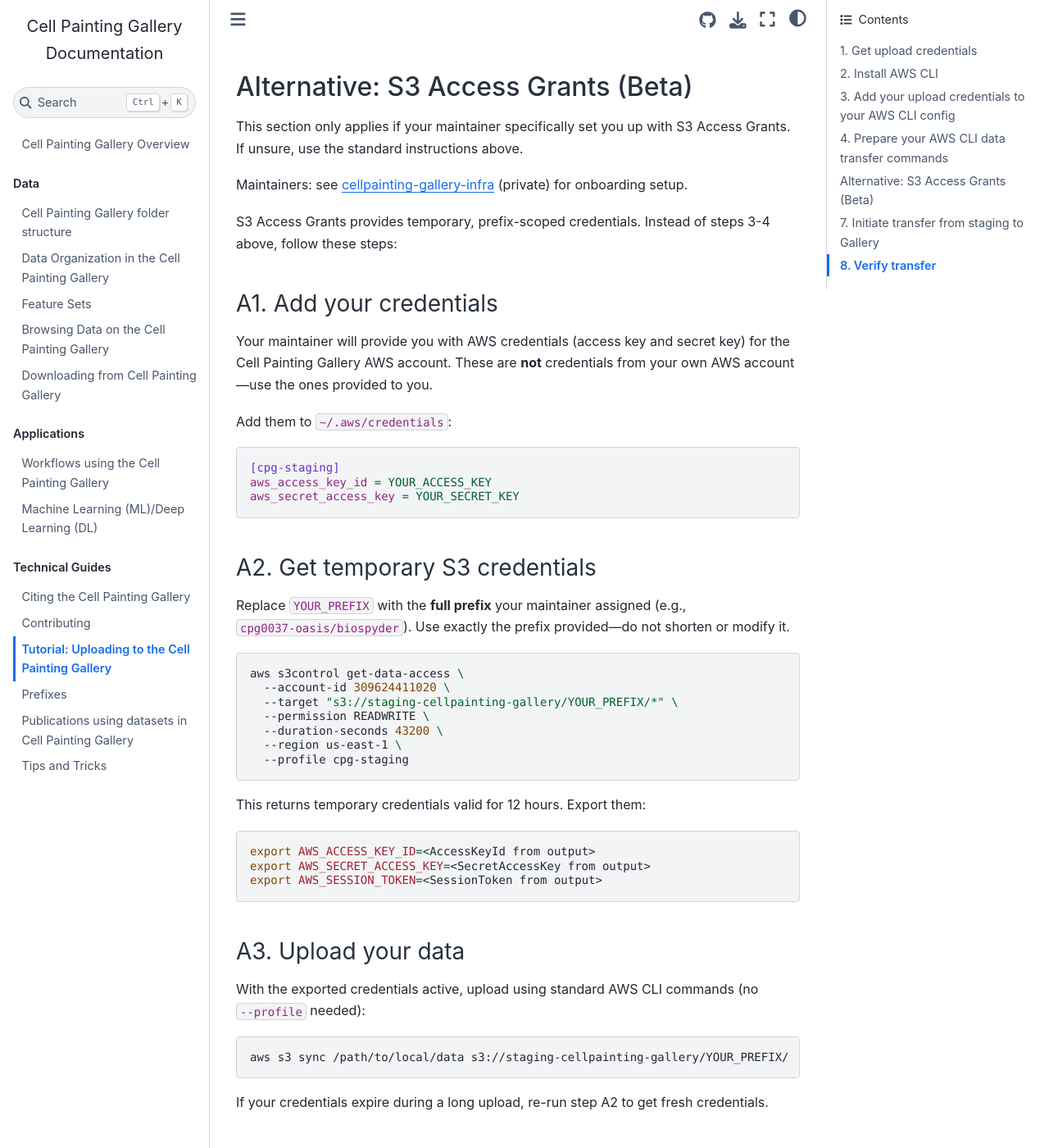
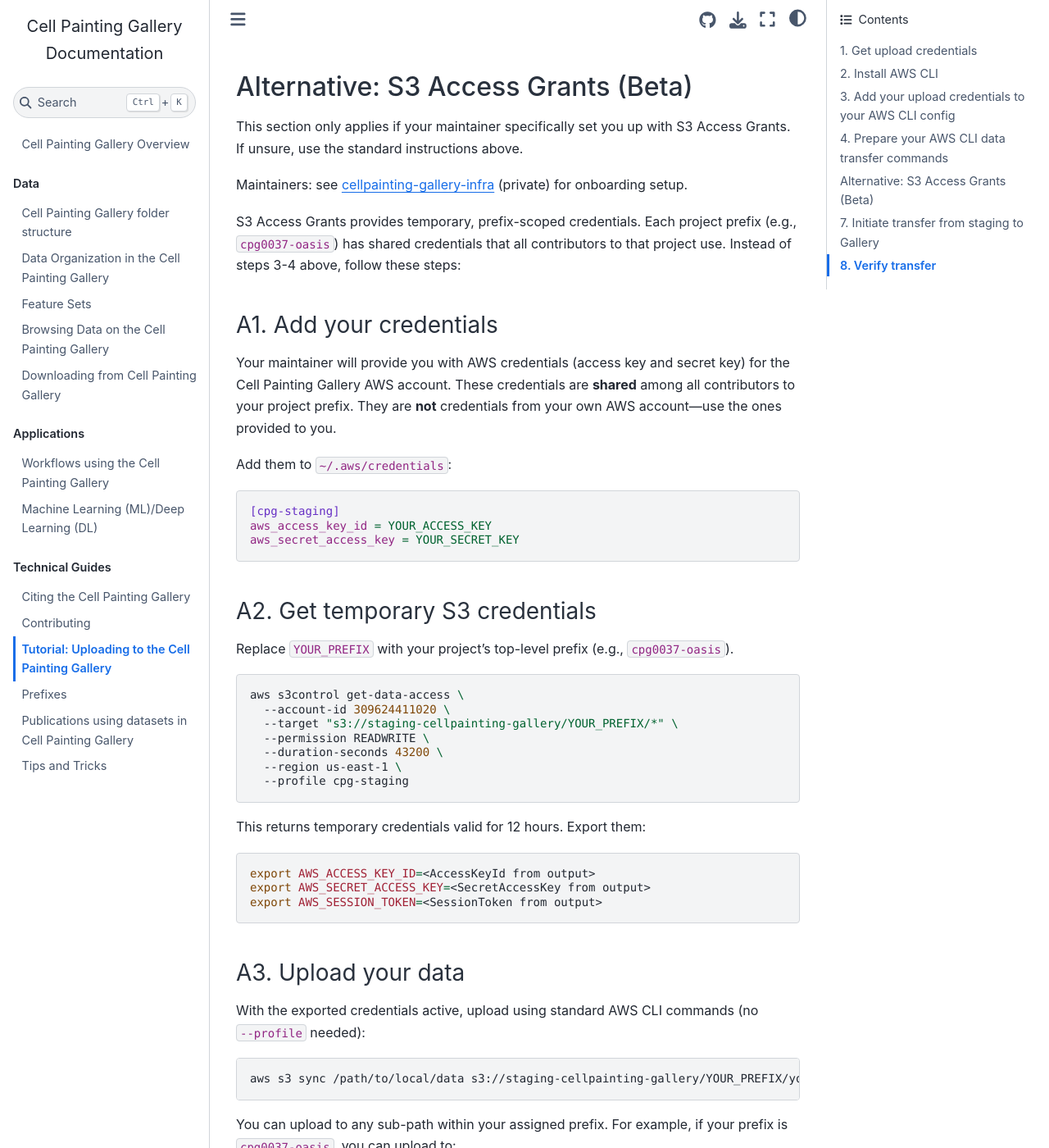
Before and after one commit to broadinstitute/cellpainting-gallery, a Jupyter Book: the page built from documentation/uploading_to_cpg.md, in a window 1280 px wide and 1400 px high, scrolled down 1901 px. Shown: the whole window at 82% size. Built offline with Jupyter Book 1.0.4 settings and Sphinx 7.4.7 and the Sphinx Book theme 1.1.4, drawn with Linux system fonts in a browser that asks for light colours; pages that are not in the unit, such as notebooks, are missing from menus; some of the changed text lies outside the part shown.

Commit message:
Update S3 Access Grants docs for shared credentials model
- Update to reflect that credentials are shared per project prefix
- Clarify that all contributors to a project use the same credentials
- Update examples to use top-level prefix (e.g., cpg0037-oasis)
- Add note about uploading to sub-paths within assigned prefix

🤖 Generated with [Claude Code](https://claude.com/claude-code)

Co-Authored-By: Claude <noreply@anthropic.com>

````diff
--- a/documentation/uploading_to_cpg.md
+++ b/documentation/uploading_to_cpg.md
@@ -66,12 +66,13 @@ If unsure, use the standard instructions above.
 
 Maintainers: see [cellpainting-gallery-infra](https://github.com/broadinstitute/cellpainting-gallery-infra) (private) for onboarding setup.
 
-S3 Access Grants provides temporary, prefix-scoped credentials. Instead of steps 3-4 above, follow these steps:
+S3 Access Grants provides temporary, prefix-scoped credentials. Each project prefix (e.g., `cpg0037-oasis`) has shared credentials that all contributors to that project use. Instead of steps 3-4 above, follow these steps:
 
 ### A1. Add your credentials
 
 Your maintainer will provide you with AWS credentials (access key and secret key) for the Cell Painting Gallery AWS account.
-These are **not** credentials from your own AWS account—use the ones provided to you.
+These credentials are **shared** among all contributors to your project prefix.
+They are **not** credentials from your own AWS account—use the ones provided to you.
 
 Add them to `~/.aws/credentials`:
 
@@ -83,8 +84,7 @@ aws_secret_access_key = YOUR_SECRET_KEY
 
 ### A2. Get temporary S3 credentials
 
-Replace `YOUR_PREFIX` with the **full prefix** your maintainer assigned (e.g., `cpg0037-oasis/biospyder`).
-Use exactly the prefix provided—do not shorten or modify it.
+Replace `YOUR_PREFIX` with your project's top-level prefix (e.g., `cpg0037-oasis`).
 
 ```bash
 aws s3control get-data-access \
@@ -109,8 +109,12 @@ export AWS_SESSION_TOKEN=<SessionToken from output>
 With the exported credentials active, upload using standard AWS CLI commands (no `--profile` needed):
 
 ```bash
-aws s3 sync /path/to/local/data s3://staging-cellpainting-gallery/YOUR_PREFIX/
+aws s3 sync /path/to/local/data s3://staging-cellpainting-gallery/YOUR_PREFIX/your/data/path/
 ```
+
+You can upload to any sub-path within your assigned prefix. For example, if your prefix is `cpg0037-oasis`, you can upload to:
+- `s3://staging-cellpainting-gallery/cpg0037-oasis/broad/images/...`
+- `s3://staging-cellpainting-gallery/cpg0037-oasis/source_2/workspace/...`
 
 If your credentials expire during a long upload, re-run step A2 to get fresh credentials.
 
@@ -122,8 +126,8 @@ The Access Grants instance is in `us-east-1` only. Make sure your command includ
 
 **Error: "No matching grant found" or "Access Denied" on a valid prefix**
 
-Verify your `--target` path uses the **complete prefix** your maintainer assigned.
-For example, if assigned `cpg0037-oasis/biospyder`, use exactly that—not just `biospyder`.
+Verify your `--target` path uses your project's top-level prefix (e.g., `cpg0037-oasis`).
+The credentials are scoped to this prefix and all sub-paths within it.
 
 ---
 
````
